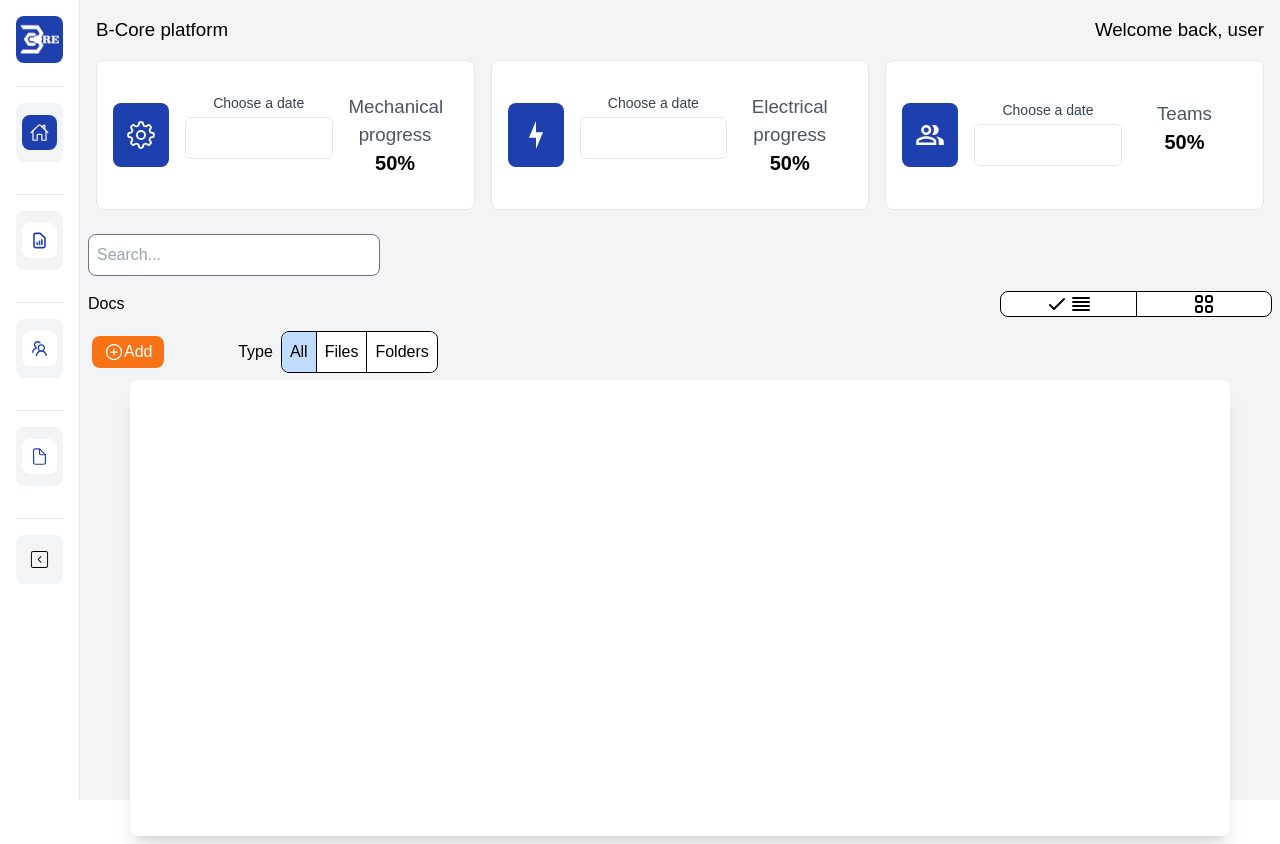
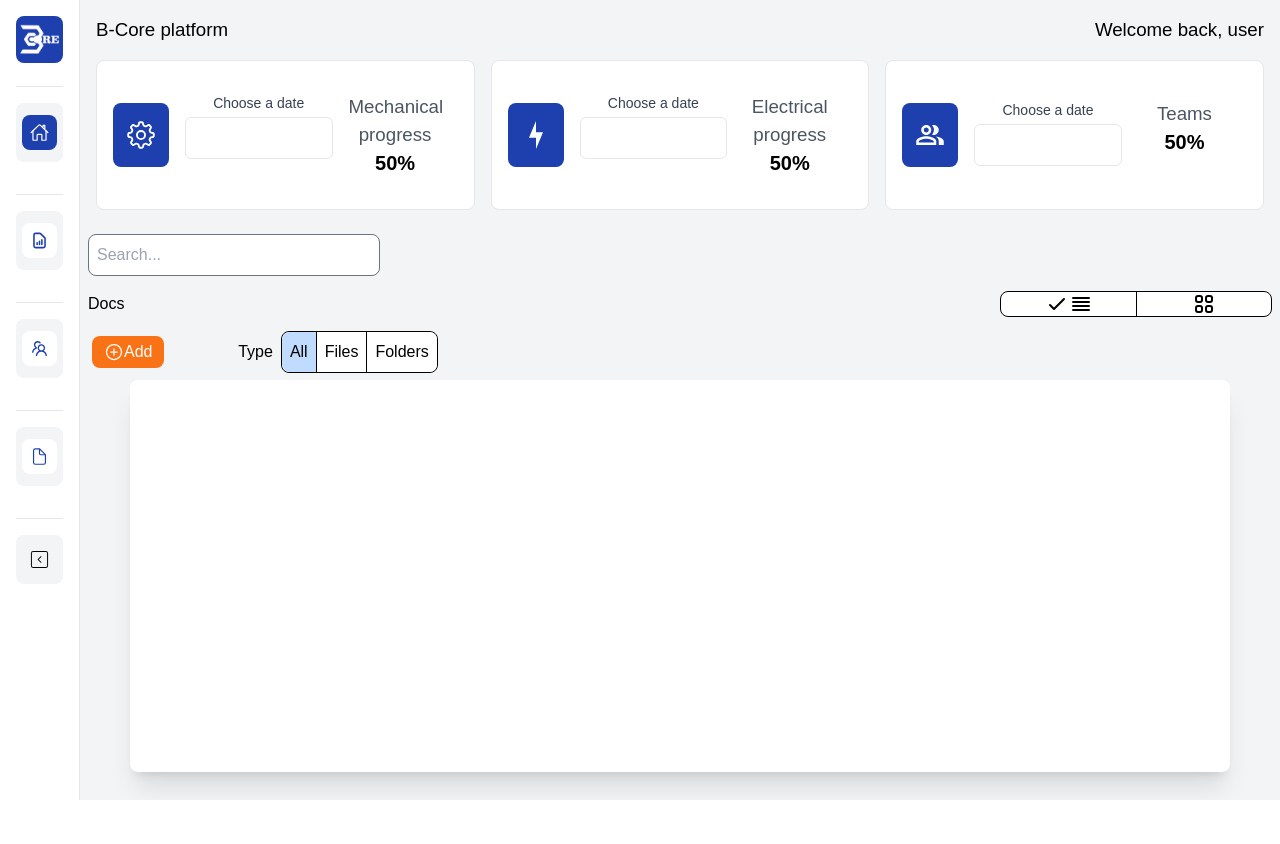
Before and after one commit to LMartin1998/BCorePlatform-Deploy, a Next.js app: page /docs/folder/1 in a window 1280 px wide. After the commit the page ends 800 px from the top, so only its background shows below. Built offline with nearby package versions, Linux system fonts and the light colour scheme.

Commit message:
height for children

```diff
--- a/src/app/(singlegrid)/docs/folder/[id]/page.jsx
+++ b/src/app/(singlegrid)/docs/folder/[id]/page.jsx
@@ -25,7 +25,7 @@ export default function Folder() {
   } = useContext(FilesContext);
 
   return (
-    <main className="bg-gray-100 h-screen max-h-screen">
+    <main className="bg-gray-100 h-screen min-h-screen">
       <Header></Header>
       <TopCards></TopCards>
       <div className="flex items-center w-full">
@@ -42,7 +42,7 @@ export default function Folder() {
           updateType={updateChildrenType}
         ></FilterFiles>
       </div>
-      <div className="flex w-full h-96 sm:h-[45%] md:h-[50%] xl:h-[58%]">
+      <div className="flex w-full h-96 sm:h-[50%] 2xl:h-[50%]">
         <ShowFiles
           filesList={filterChildren}
           updateFiles={updateChildrenFiles}
```
